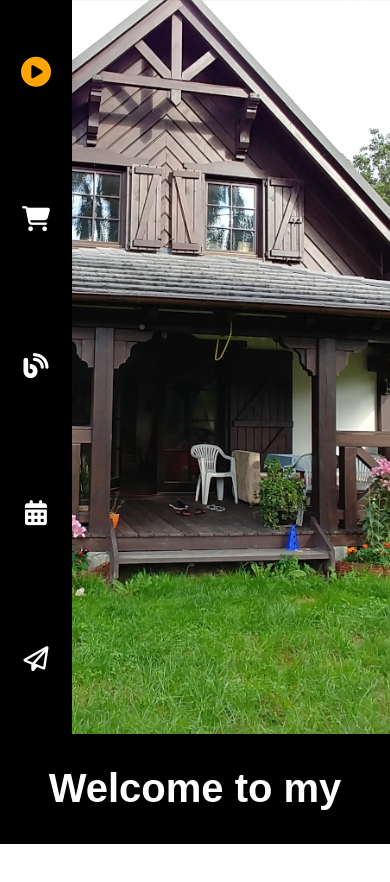
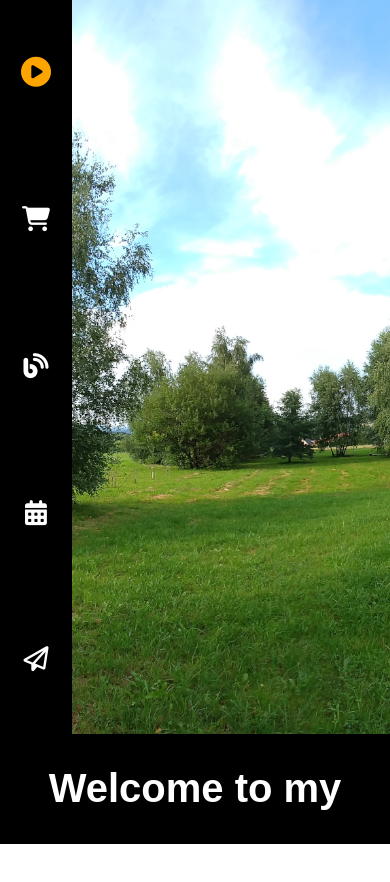
Before and after one commit to Kocembuch/Front-page, a plain HTML site: page index.html in a window 390 px wide. Drawn offline with Linux system fonts and the light colour scheme.

Commit message:
Change background photo. Improve RWD version.

```diff
--- a/style.css
+++ b/style.css
@@ -1,6 +1,6 @@
 :root {
     --mainHeight: 87vh;
-    --headerWidth: 250px;
+    --navWidth: 250px;
     --headerWidthMobile: 72px;
 }
 
@@ -11,18 +11,19 @@
 }
 
 .wrap {
-    max-width: 1280px;
+    /* max-width: 1280px; */
     margin: 0 auto;
     overflow: hidden;
 }
 
-nav, header {
+nav,
+header {
     height: var(--mainHeight);
 }
 
 nav {
     float: left;
-    width: var(--headerWidth);
+    width: var(--navWidth);
 }
 
 nav ul {
@@ -31,7 +32,8 @@ nav ul {
 }
 
 li {
-    text-transform: lowercase;    /* tu zmieni© styl menu */
+    text-transform: lowercase;
+    /* tu zmieni© styl menu */
 }
 
 nav.desktop a {
@@ -60,17 +62,18 @@ nav.desktop a:hover i {
 header {
     float: left;
     display: block;
-    width: calc(100vw - (var(--headerWidth)));
-    background-image: url("dom3.jpg");
+    width: calc(100vw - (var(--navWidth)));
+    background-image: url("dom_L.jpg");
     background-size: cover;
-    background-position: center;
-    background-color: wheat;
+    background-position: right;
+    /* background-color: black; */
 
 }
 
 section {
     margin-top: 0px;
 }
+
 section h1 {
     font-size: 40px;
     font-family: arial;
@@ -85,7 +88,7 @@ nav.mobile {
     display: none;
 }
 
-@media (max-width: 680px) {
+@media (max-width: 1024px) {
 
     nav.desktop {
         display: none;
@@ -102,6 +105,9 @@ nav.mobile {
 
     header {
         width: 100%;
+        /* background-image: url("dom_L.jpg"); */
+        background-size: cover;
+        background-position: left;
     }
 
     nav.mobile a {
@@ -116,7 +122,7 @@ nav.mobile {
 
     nav.mobile a:hover {
         color: orange;
-       font-size: 30px;
+        font-size: 30px;
     }
 
 
```
Also changed, not shown: dom_L.jpg (added), dom_M.jpg (added), dom_S.jpg (added), 1 other file.
